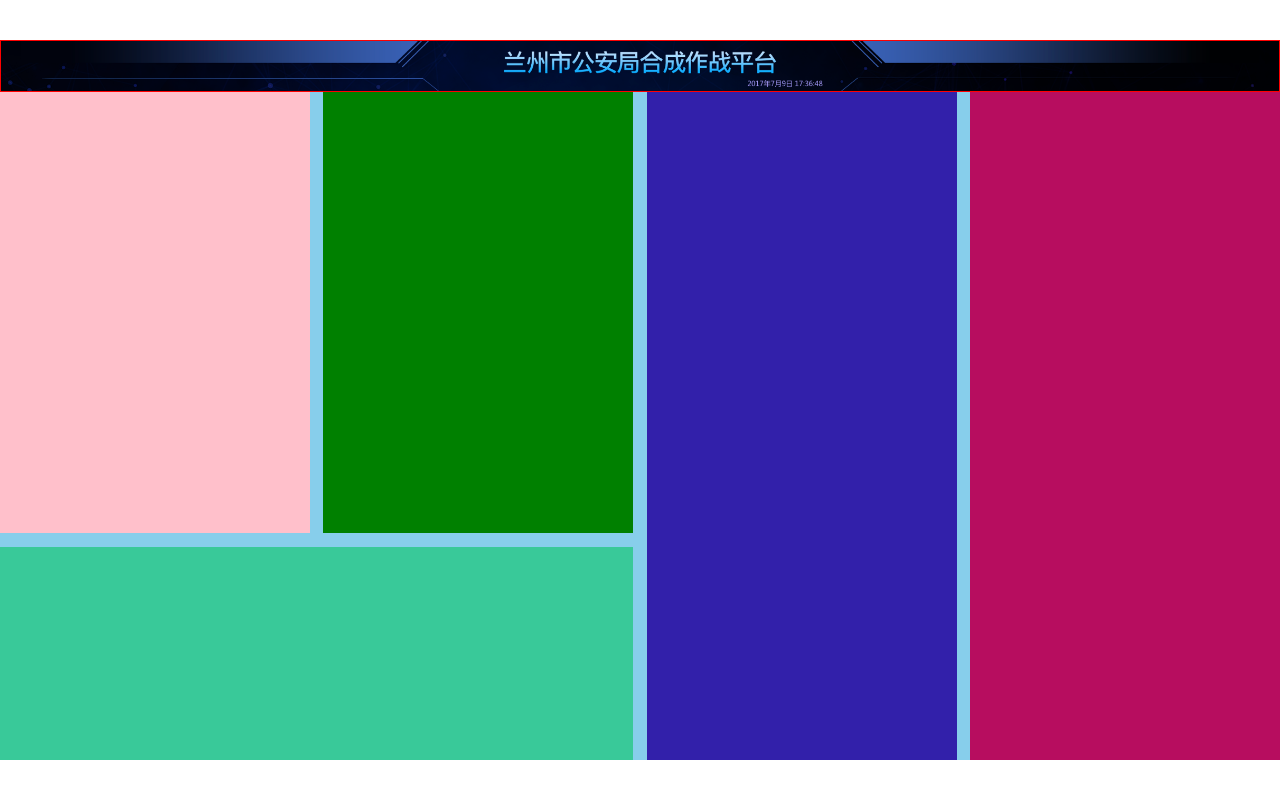
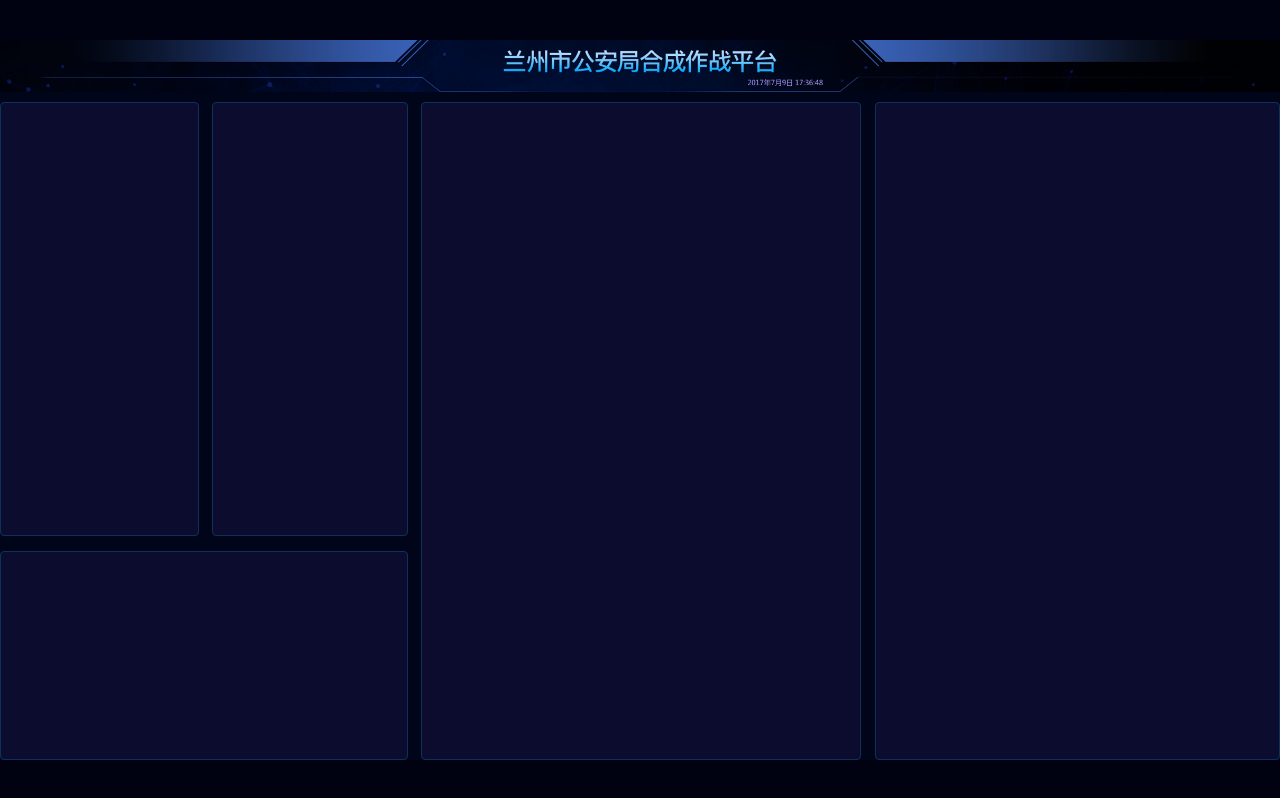
Before and after one commit to Lixianlai-2/visual-PoliceAffairs-, a Vue app: page / in a window 1280 px wide. Shown: the top 798 px of the page. Built offline with nearby package versions, Linux system fonts and the light colour scheme.

Commit message:
通过grid-template修改布局的比例

```diff
--- a/src/App.vue
+++ b/src/App.vue
@@ -30,13 +30,11 @@
 
 <style lang="scss">
 @import "./shared/helper.scss";
-// @function px($n) {
-//   @return calc($n / 2420 * 100rem);
-// }
 
 #app {
   display: flex;
   flex-direction: column;
+  background: #00051a;
 }
 
 .root {
@@ -46,35 +44,44 @@
 }
 
 main {
+  padding-top: 10px;
   flex: 1;
   display: grid;
-  grid-template-areas:
-    "box1 box2 box4 box5"
-    "box1 box2 box4 box5"
-    "box3 box3 box4 box5";
+  // grid-template-areas:
+  //   "box1 box2 box4 box5"
+  //   "box1 box2 box4 box5"
+  //   "box3 box3 box4 box5";
+  // 自动根据fr比例伸缩
+  grid-template:
+  //  fr部分，相当于grid-template-rows / grid-template-columns
+  //  先决定有几行，每一行有多高；然后决定有几列，每一列有多宽
+    "box1 box2 box4 box5" 755fr // 这里的755fr是按比例决定一行有多高
+    // 这里的363fr也是决定的行高，/ 后面的fr部分，决定的是每一列分别有多宽
+    "box3 box3 box4 box5" 363fr / 366fr 361fr 811fr 747fr;
+
   // 增加间隙
   row-gap: px(28);
   column-gap: px(25);
+  > section {
+    border: 1px solid #0e305c;
+    border-radius: 4px;
+    background: #0c0d2e;
+  }
 }
 
 .box1 {
   grid-area: box1;
-  background: pink;
 }
 .box2 {
-  background: green;
   grid-area: box2;
 }
 .box3 {
-  background: rgb(57, 201, 153);
   grid-area: box3;
 }
 .box4 {
-  background: rgb(50, 32, 170);
   grid-area: box4;
 }
 .box5 {
-  background: rgb(183, 13, 95);
   grid-area: box5;
 }
 </style>
--- a/src/components/Home.vue
+++ b/src/components/Home.vue
@@ -11,7 +11,6 @@
 
 .home {
   height: px(99);
-  border: 1px solid red;
   // 引入图片
   background-image: url("../imgs/header.png");
   // 让图片占满
--- a/src/style.css
+++ b/src/style.css
@@ -9,6 +9,10 @@
   height: 100%;
 }
 
+body {
+  background: #000211;
+}
+
 #app {
   margin: 0 auto;
   background: skyblue;
```
